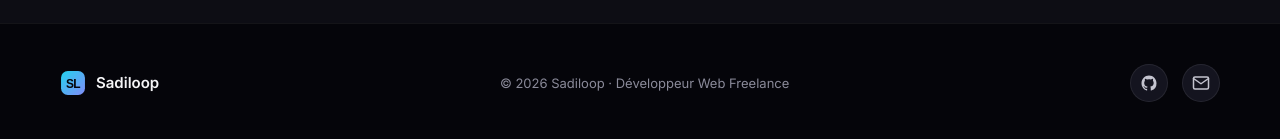
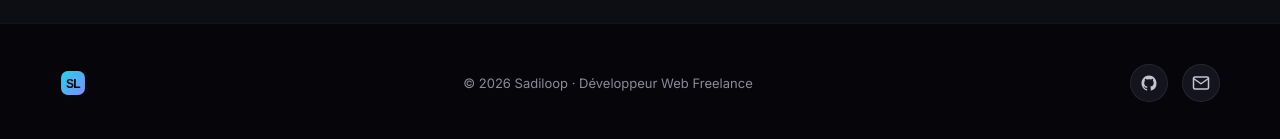
Before and after one commit to Aguibou-vie/sadiloop-site, a plain HTML site: page index.html in a window 1280 px wide. Shown: the part 2329-2468 px from the top of the page. Drawn offline with Linux system fonts and the light colour scheme.

Commit message:
Remove Sadiloop text next to logo, keep SL monogram alone

```diff
--- a/index.html
+++ b/index.html
@@ -20,7 +20,6 @@
 <nav id="navbar">
   <a href="index.html" class="nav-logo">
     <img src="assets/logo.svg" alt="Sadiloop">
-    Sadiloop
   </a>
   <ul class="nav-links">
     <li><a href="index.html" class="active">Accueil</a></li>
@@ -136,7 +135,7 @@
 </section>
 
 <footer>
-  <div class="footer-logo"><img src="assets/logo.svg" alt="">Sadiloop</div>
+  <div class="footer-logo"><img src="assets/logo.svg" alt="Sadiloop"></div>
   <div class="footer-copy">© 2026 Sadiloop · Développeur Web Freelance</div>
   <div class="footer-social">
     <a href="https://github.com/Aguibou-vie" target="_blank" rel="noopener" title="GitHub">
```
Also changed, not shown: about.html (+1 -2 lines), contact.html (+1 -2 lines), services.html (+1 -2 lines), work.html (+1 -2 lines).
